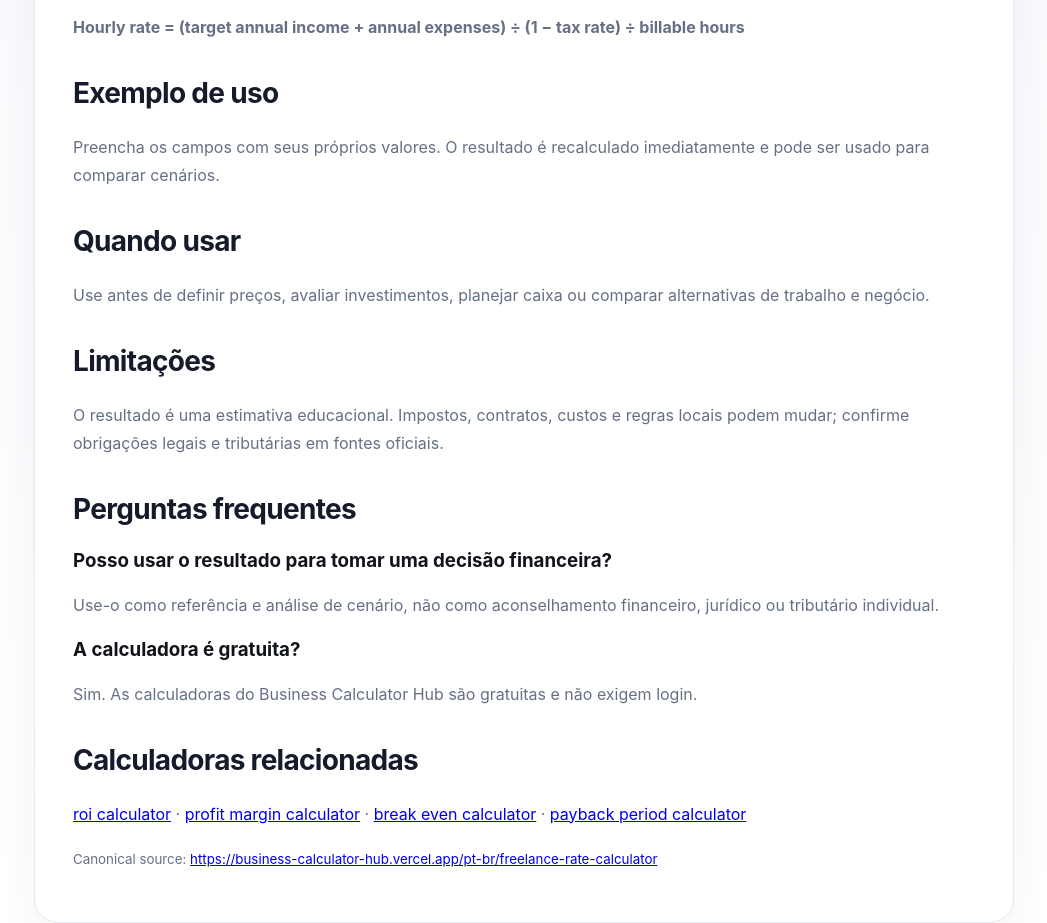
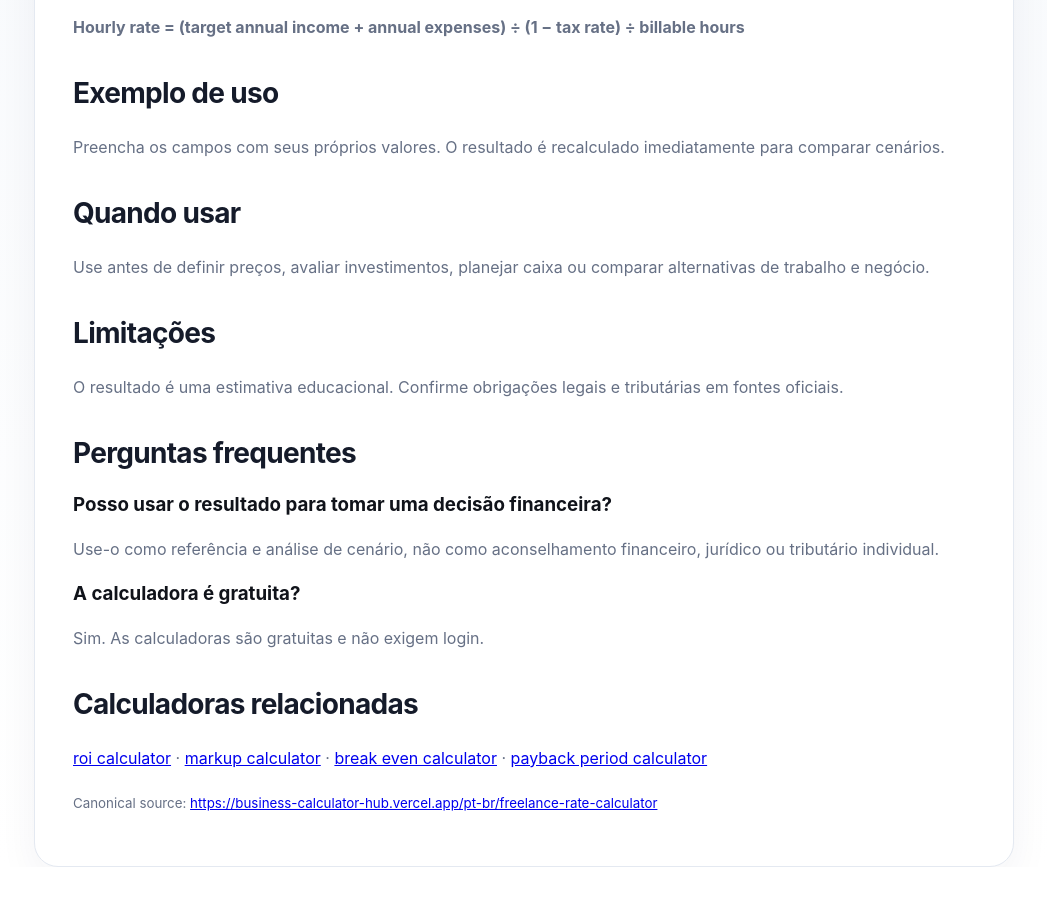
Before and after one commit to luizferdazzi-commits/business-calculator-hub, a Next.js app: page /pt-br/freelance-rate-calculator in a window 1280 px wide. Shown: the part 1880-2803 px from the top of the page, without its empty margins (116-1163 px from the left). After the commit the page ends 2747 px from the top, so only its background shows below. Built offline with nearby package versions, Linux system fonts and the light colour scheme.

Commit message:
Keep localized AEO links on valid calculator routes

```diff
--- a/app/components/CalculatorAeoContent.tsx
+++ b/app/components/CalculatorAeoContent.tsx
@@ -2,7 +2,6 @@ import Link from 'next/link';
 
 type Locale='pt-br'|'es-mx'|'es-cl'|'de-de'|'en-in'|'ja-jp'|'en-gb';
 const base='https://business-calculator-hub.vercel.app';
-
 const formulas:Record<string,string>={
 'freelance-rate-calculator':'Hourly rate = (target annual income + annual expenses) ÷ (1 − tax rate) ÷ billable hours',
 'roi-calculator':'ROI (%) = (return − investment) ÷ investment × 100',
@@ -16,34 +15,14 @@ const formulas:Record<string,string>={
 'discount-margin-calculator':'Discounted price = original price × (1 − discount); margin = (price − cost) ÷ price',
 'fixed-project-price-calculator':'Project price = estimated hours × target hourly value × (1 + safety margin)',
 'project-hourly-rate-calculator':'Project hourly rate = (income target + expenses) ÷ available working hours',
-  'freelance-vs-salary-calculator':'Compare annual employment compensation with freelance revenue after expenses and estimated taxes'
-};
-
-const copy:Record<Locale,{what:string;method:string;example:string;when:string;limits:string;faq:string;related:string;whatBody:string;exampleBody:string;whenBody:string;limitsBody:string;q1:string;a1:string;q2:string;a2:string}>={
-  'pt-br':{what:'O que esta calculadora faz?',method:'Fórmula e metodologia',example:'Exemplo de uso',when:'Quando usar',limits:'Limitações',faq:'Perguntas frequentes',related:'Calculadoras relacionadas',whatBody:'Use esta ferramenta para transformar dados financeiros ou profissionais em uma estimativa objetiva para apoiar sua decisão.',exampleBody:'Preencha os campos com seus próprios valores. O resultado é recalculado imediatamente e pode ser usado para comparar cenários.',whenBody:'Use antes de definir preços, avaliar investimentos, planejar caixa ou comparar alternativas de trabalho e negócio.',limitsBody:'O resultado é uma estimativa educacional. Impostos, contratos, custos e regras locais podem mudar; confirme obrigações legais e tributárias em fontes oficiais.',q1:'Posso usar o resultado para tomar uma decisão financeira?',a1:'Use-o como referência e análise de cenário, não como aconselhamento financeiro, jurídico ou tributário individual.',q2:'A calculadora é gratuita?',a2:'Sim. As calculadoras do Business Calculator Hub são gratuitas e não exigem login.'},
-  'es-mx':{what:'¿Qué hace esta calculadora?',method:'Fórmula y metodología',example:'Ejemplo de uso',when:'Cuándo usarla',limits:'Limitaciones',faq:'Preguntas frecuentes',related:'Calculadoras relacionadas',whatBody:'Utiliza esta herramienta para convertir datos financieros o profesionales en una estimación objetiva para apoyar una decisión.',exampleBody:'Completa los campos con tus propios valores. El resultado se actualiza de inmediato para comparar escenarios.',whenBody:'Úsala antes de fijar precios, evaluar inversiones, planificar caja o comparar alternativas de trabajo y negocio.',limitsBody:'El resultado es una estimación educativa. Impuestos, contratos, costos y reglas locales pueden cambiar; verifica obligaciones con fuentes oficiales.',q1:'¿Puedo usar el resultado para tomar una decisión financiera?',a1:'Úsalo como referencia y análisis de escenarios, no como asesoría financiera, legal o fiscal personalizada.',q2:'¿La calculadora es gratuita?',a2:'Sí. Las calculadoras de Business Calculator Hub son gratuitas y no requieren iniciar sesión.'},
-  'es-cl':{what:'¿Qué hace esta calculadora?',method:'Fórmula y metodología',example:'Ejemplo de uso',when:'Cuándo usarla',limits:'Limitaciones',faq:'Preguntas frecuentes',related:'Calculadoras relacionadas',whatBody:'Usa esta herramienta para convertir datos financieros o profesionales en una estimación objetiva que apoye una decisión.',exampleBody:'Ingresa tus propios valores. El resultado se actualiza inmediatamente para comparar escenarios.',whenBody:'Úsala antes de fijar precios, evaluar inversiones, planificar caja o comparar alternativas de trabajo y negocio.',limitsBody:'El resultado es una estimación educativa. Impuestos, contratos, costos y reglas locales pueden cambiar; verifica las obligaciones con fuentes oficiales.',q1:'¿Puedo usar el resultado para tomar una decisión financiera?',a1:'Úsalo como referencia y análisis de escenarios, no como asesoría financiera, legal o tributaria personalizada.',q2:'¿La calculadora es gratuita?',a2:'Sí. Las calculadoras de Business Calculator Hub son gratuitas y no requieren iniciar sesión.'},
-  'de-de':{what:'Was berechnet dieses Tool?',method:'Formel und Methodik',example:'Anwendungsbeispiel',when:'Wann verwenden?',limits:'Grenzen der Berechnung',faq:'Häufige Fragen',related:'Verwandte Rechner',whatBody:'Dieses Tool wandelt finanzielle oder berufliche Eingaben in eine nachvollziehbare Schätzung zur Entscheidungsunterstützung um.',exampleBody:'Tragen Sie Ihre eigenen Werte ein. Das Ergebnis wird sofort neu berechnet, sodass Sie Szenarien vergleichen können.',whenBody:'Nutzen Sie den Rechner vor Preisentscheidungen, Investitionen, Liquiditätsplanung oder dem Vergleich beruflicher und geschäftlicher Alternativen.',limitsBody:'Das Ergebnis ist eine Orientierung. Steuern, Verträge, Kosten und lokale Regeln können sich ändern; prüfen Sie Pflichten anhand offizieller Quellen.',q1:'Kann ich das Ergebnis für eine finanzielle Entscheidung verwenden?',a1:'Nutzen Sie es als Orientierung und Szenarioanalyse, nicht als individuelle Finanz-, Rechts- oder Steuerberatung.',q2:'Ist der Rechner kostenlos?',a2:'Ja. Die Rechner im Business Calculator Hub sind kostenlos und ohne Anmeldung nutzbar.'},
-  'en-in':{what:'What does this calculator do?',method:'Formula and methodology',example:'Example use',when:'When to use it',limits:'Limitations',faq:'Frequently asked questions',related:'Related calculators',whatBody:'Use this tool to turn business or work inputs into a transparent estimate that can support a decision.',exampleBody:'Enter your own values. The result updates immediately so you can compare different scenarios.',whenBody:'Use it before setting prices, evaluating investments, planning cash, or comparing work and business options.',limitsBody:'The result is an educational estimate. Taxes, contracts, costs and local rules can change; verify legal or tax obligations with official sources.',q1:'Can I use the result to make a financial decision?',a1:'Use it as a reference and scenario analysis, not as personalised financial, legal or tax advice.',q2:'Is the calculator free?',a2:'Yes. Business Calculator Hub calculators are free and do not require a login.'},
-  'ja-jp':{what:'この計算ツールで何が分かりますか？',method:'計算式と方法',example:'使用例',when:'使うタイミング',limits:'注意点',faq:'よくある質問',related:'関連する計算ツール',whatBody:'ビジネスや仕事に関する入力値を、意思決定に使える分かりやすい概算へ変換します。',exampleBody:'ご自身の数値を入力すると結果がすぐ更新され、複数のシナリオを比較できます。',whenBody:'価格設定、投資判断、資金計画、働き方や事業案の比較を行う前に利用できます。',limitsBody:'結果は教育目的の概算です。税金、契約、費用、地域のルールは変わるため、法務・税務上の義務は公式情報で確認してください。',q1:'結果をそのまま財務判断に使えますか？',a1:'シナリオ分析の参考として利用し、個別の金融・法務・税務アドバイスの代替にはしないでください。',q2:'無料で使えますか？',a2:'はい。Business Calculator Hub の計算ツールは無料で、ログインも不要です。'},
-  'en-gb':{what:'What does this calculator do?',method:'Formula and methodology',example:'Example use',when:'When to use it',limits:'Limitations',faq:'Frequently asked questions',related:'Related calculators',whatBody:'Use this tool to turn business or work inputs into a transparent estimate that can support a decision.',exampleBody:'Enter your own values. The result updates immediately so you can compare different scenarios.',whenBody:'Use it before setting prices, evaluating investments, planning cash, or comparing work and business options.',limitsBody:'The result is an educational estimate. Taxes, contracts, costs and local rules can change; verify legal or tax obligations with official sources.',q1:'Can I use the result to make a financial decision?',a1:'Use it as a reference and scenario analysis, not as personalised financial, legal or tax advice.',q2:'Is the calculator free?',a2:'Yes. Business Calculator Hub calculators are free and do not require a login.'}
-};
-
-const related=['roi-calculator','profit-margin-calculator','break-even-calculator','payback-period-calculator','cac-ltv-calculator','runway-calculator'];
-
-export default function CalculatorAeoContent({locale,tool}:{locale:Locale;tool:string}){
-  const c=copy[locale];
-  const path=`/${locale}/${tool}`;
-  const faq={'@context':'https://schema.org','@type':'FAQPage','mainEntity':[{'@type':'Question','name':c.q1,'acceptedAnswer':{'@type':'Answer','text':c.a1}},{'@type':'Question','name':c.q2,'acceptedAnswer':{'@type':'Answer','text':c.a2}}]};
-  return <section className="content" aria-label={c.method}>
-    <script type="application/ld+json" dangerouslySetInnerHTML={{__html:JSON.stringify(faq)}}/>
-    <h2>{c.what}</h2><p>{c.whatBody}</p>
-    <h2>{c.method}</h2><p><strong>{formulas[tool]||'Result = inputs processed by the calculator methodology'}</strong></p>
-    <h2>{c.example}</h2><p>{c.exampleBody}</p>
-    <h2>{c.when}</h2><p>{c.whenBody}</p>
-    <h2>{c.limits}</h2><p>{c.limitsBody}</p>
-    <h2>{c.faq}</h2><h3>{c.q1}</h3><p>{c.a1}</p><h3>{c.q2}</h3><p>{c.a2}</p>
-    <h2>{c.related}</h2><p>{related.filter(x=>x!==tool).slice(0,4).map((slug,i)=><span key={slug}>{i?' · ':''}<Link href={`/${locale}/${slug}`}>{slug.replace(/-/g,' ')}</Link></span>)}</p>
-    <p><small>Canonical source: <Link href={path}>{base+path}</Link></small></p>
-  </section>
-}
+'freelance-vs-salary-calculator':'Compare annual employment compensation with freelance revenue after expenses and estimated taxes'};
+const text:Record<Locale,string[]>={
+'pt-br':['O que esta calculadora faz?','Fórmula e metodologia','Exemplo de uso','Quando usar','Limitações','Perguntas frequentes','Calculadoras relacionadas','Use esta ferramenta para transformar dados financeiros ou profissionais em uma estimativa objetiva para apoiar sua decisão.','Preencha os campos com seus próprios valores. O resultado é recalculado imediatamente para comparar cenários.','Use antes de definir preços, avaliar investimentos, planejar caixa ou comparar alternativas de trabalho e negócio.','O resultado é uma estimativa educacional. Confirme obrigações legais e tributárias em fontes oficiais.','Posso usar o resultado para tomar uma decisão financeira?','Use-o como referência e análise de cenário, não como aconselhamento financeiro, jurídico ou tributário individual.','A calculadora é gratuita?','Sim. As calculadoras são gratuitas e não exigem login.'],
+'es-mx':['¿Qué hace esta calculadora?','Fórmula y metodología','Ejemplo de uso','Cuándo usarla','Limitaciones','Preguntas frecuentes','Calculadoras relacionadas','Convierte datos financieros o profesionales en una estimación objetiva para apoyar una decisión.','Ingresa tus propios valores. El resultado se actualiza de inmediato para comparar escenarios.','Úsala antes de fijar precios, evaluar inversiones, planificar caja o comparar opciones de trabajo y negocio.','El resultado es una estimación educativa. Verifica obligaciones legales y fiscales con fuentes oficiales.','¿Puedo usar el resultado para tomar una decisión financiera?','Úsalo como referencia y análisis de escenarios, no como asesoría financiera, legal o fiscal personalizada.','¿La calculadora es gratuita?','Sí. Es gratuita y no requiere iniciar sesión.'],
+'es-cl':['¿Qué hace esta calculadora?','Fórmula y metodología','Ejemplo de uso','Cuándo usarla','Limitaciones','Preguntas frecuentes','Calculadoras relacionadas','Convierte datos financieros o profesionales en una estimación objetiva para apoyar una decisión.','Ingresa tus propios valores. El resultado se actualiza inmediatamente para comparar escenarios.','Úsala antes de fijar precios, evaluar inversiones, planificar caja o comparar opciones de trabajo y negocio.','El resultado es una estimación educativa. Verifica obligaciones legales y tributarias con fuentes oficiales.','¿Puedo usar el resultado para tomar una decisión financiera?','Úsalo como referencia y análisis de escenarios, no como asesoría financiera, legal o tributaria personalizada.','¿La calculadora es gratuita?','Sí. Es gratuita y no requiere iniciar sesión.'],
+'de-de':['Was berechnet dieses Tool?','Formel und Methodik','Anwendungsbeispiel','Wann verwenden?','Grenzen der Berechnung','Häufige Fragen','Verwandte Rechner','Dieses Tool wandelt finanzielle oder berufliche Eingaben in eine nachvollziehbare Schätzung zur Entscheidungsunterstützung um.','Tragen Sie Ihre Werte ein. Das Ergebnis wird sofort neu berechnet, sodass Sie Szenarien vergleichen können.','Nutzen Sie den Rechner vor Preisentscheidungen, Investitionen, Liquiditätsplanung oder dem Vergleich geschäftlicher Alternativen.','Das Ergebnis ist eine Orientierung. Prüfen Sie rechtliche und steuerliche Pflichten anhand offizieller Quellen.','Kann ich das Ergebnis für eine finanzielle Entscheidung verwenden?','Nutzen Sie es als Szenarioanalyse, nicht als individuelle Finanz-, Rechts- oder Steuerberatung.','Ist der Rechner kostenlos?','Ja. Er ist kostenlos und ohne Anmeldung nutzbar.'],
+'en-in':['What does this calculator do?','Formula and methodology','Example use','When to use it','Limitations','Frequently asked questions','Related calculators','Turn business or work inputs into a transparent estimate that can support a decision.','Enter your own values. The result updates immediately so you can compare scenarios.','Use it before setting prices, evaluating investments, planning cash, or comparing work and business options.','The result is an educational estimate. Verify legal or tax obligations with official sources.','Can I use the result to make a financial decision?','Use it as a reference and scenario analysis, not personalised financial, legal or tax advice.','Is the calculator free?','Yes. It is free and does not require a login.'],
+'ja-jp':['この計算ツールで何が分かりますか？','計算式と方法','使用例','使うタイミング','注意点','よくある質問','関連する計算ツール','ビジネスや仕事の入力値を、意思決定に役立つ分かりやすい概算へ変換します。','ご自身の数値を入力すると結果がすぐ更新され、複数のシナリオを比較できます。','価格設定、投資判断、資金計画、働き方や事業案の比較を行う前に利用できます。','結果は教育目的の概算です。法務・税務上の義務は公式情報で確認してください。','結果をそのまま財務判断に使えますか？','シナリオ分析の参考として利用し、個別の金融・法務・税務助言の代替にはしないでください。','無料で使えますか？','はい。無料で、ログインも不要です。'],
+'en-gb':['What does this calculator do?','Formula and methodology','Example use','When to use it','Limitations','Frequently asked questions','Related calculators','Turn business or work inputs into a transparent estimate that can support a decision.','Enter your own values. The result updates immediately so you can compare scenarios.','Use it before setting prices, evaluating investments, planning cash, or comparing work and business options.','The result is an educational estimate. Verify legal or tax obligations with official sources.','Can I use the result to make a financial decision?','Use it as a reference and scenario analysis, not personalised financial, legal or tax advice.','Is the calculator free?','Yes. It is free and does not require a login.']};
+const related=['roi-calculator','markup-calculator','break-even-calculator','payback-period-calculator','cac-ltv-calculator','runway-calculator'];
+export default function CalculatorAeoContent({locale,tool}:{locale:Locale;tool:string}){const c=text[locale];const path=`/${locale}/${tool}`;const faq={'@context':'https://schema.org','@type':'FAQPage','mainEntity':[{'@type':'Question','name':c[11],'acceptedAnswer':{'@type':'Answer','text':c[12]}},{'@type':'Question','name':c[13],'acceptedAnswer':{'@type':'Answer','text':c[14]}}]};return <section className="content" aria-label={c[1]}><script type="application/ld+json" dangerouslySetInnerHTML={{__html:JSON.stringify(faq)}}/><h2>{c[0]}</h2><p>{c[7]}</p><h2>{c[1]}</h2><p><strong>{formulas[tool]||'Result = inputs processed by the calculator methodology'}</strong></p><h2>{c[2]}</h2><p>{c[8]}</p><h2>{c[3]}</h2><p>{c[9]}</p><h2>{c[4]}</h2><p>{c[10]}</p><h2>{c[5]}</h2><h3>{c[11]}</h3><p>{c[12]}</p><h3>{c[13]}</h3><p>{c[14]}</p><h2>{c[6]}</h2><p>{related.filter(x=>x!==tool).slice(0,4).map((slug,i)=><span key={slug}>{i?' · ':''}<Link href={`/${locale}/${slug}`}>{slug.replace(/-/g,' ')}</Link></span>)}</p><p><small>Canonical source: <Link href={path}>{base+path}</Link></small></p></section>}
```
Lines whose indentation alone changed are shown as unchanged.
